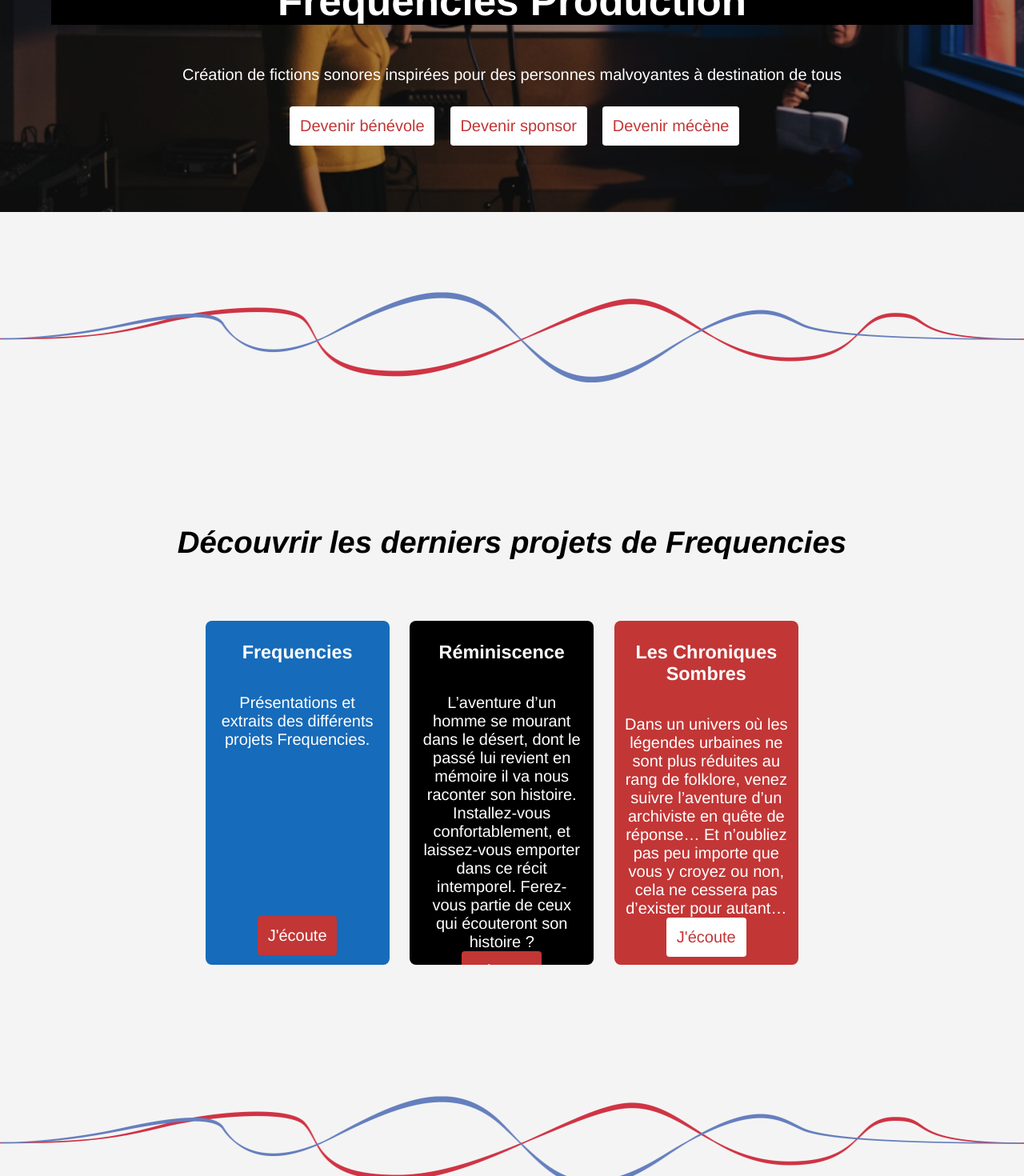
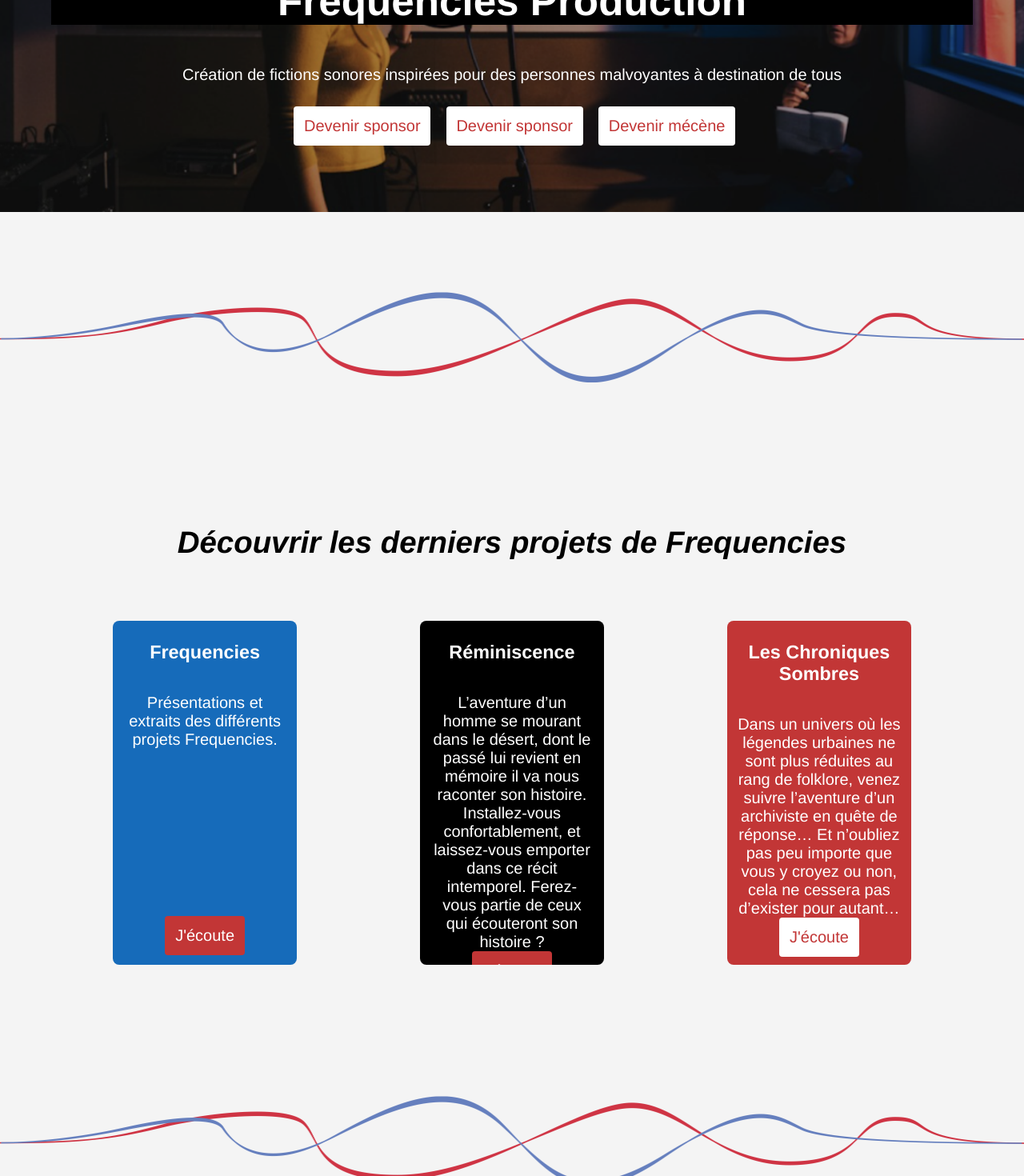
Before and after one commit to FrequenciesProduction/sitewebfrequencies, a Nuxt app: page / in a window 1280 px wide. Shown: the part 575-2045 px from the top of the page at 80% size. Built offline with nearby package versions, Linux system fonts and the light colour scheme.

Commit message:
Correctif de l'espace entre les miniProjets

```diff
--- a/components/buttons/introButton.vue
+++ b/components/buttons/introButton.vue
@@ -1,15 +1,16 @@
 <template>
-    <a class="button--white" target="_blank">
+  <a class="button--white" href="{{ lien }}" target="_blank">
         {{ texte }}
+    <span aria-label="Ouvre un nouvel onglet"></span>
     </a>
 </template>
 
 <script>
     export default {
-        props: ['texte']
+      props: ['texte', 'lien']
     }
 </script>
 
 <style scoped>
-    @import '/assets/styles/buttons.modules.scss';
+@import 'assets/styles/buttons.modules.scss';
 </style>
--- a/components/intro/intro.vue
+++ b/components/intro/intro.vue
@@ -7,10 +7,12 @@
     </p>
     <ul class="button-box">
       <li>
-        <a class="button--white" href="https://docs.google.com/forms/d/e/1FAIpQLSc9T5X5v1Ydinnh5OY0PR2RWsXEp_Ac5zkPIKZrpblGRT2S4g/viewform">
+        <introButton :lien="'https://docs.google.com/forms/d/e/1FAIpQLSc9T5X5v1Ydinnh5OY0PR2RWsXEp_Ac5zkPIKZrpblGRT2S4g/viewform'"
+                     texte="Devenir sponsor" />
+        <!-- <a class="button--white" href="https://docs.google.com/forms/d/e/1FAIpQLSc9T5X5v1Ydinnh5OY0PR2RWsXEp_Ac5zkPIKZrpblGRT2S4g/viewform">
           Devenir bénévole
           <span aria-label="Ouvre un nouvel onglet"></span>
-        </a>
+        </a>-->
       </li>
       <li>
         <introButton texte="Devenir sponsor"/>
@@ -27,5 +29,5 @@
 </style>
 
 <script setup>
-  import introButton from '~/components/buttons/introButton.vue'
+import introButton from '~/components/buttons/introButton.vue'
 </script>
--- a/components/projectsMIni/projectsMini.modules.scss
+++ b/components/projectsMIni/projectsMini.modules.scss
@@ -1,7 +1,8 @@
 .projects_box {
   display: flex;
   width: 100%;
-  justify-content: center;
+  justify-content: space-evenly;
+  margin-left: 2vw;
 }
 
 .project {
```
